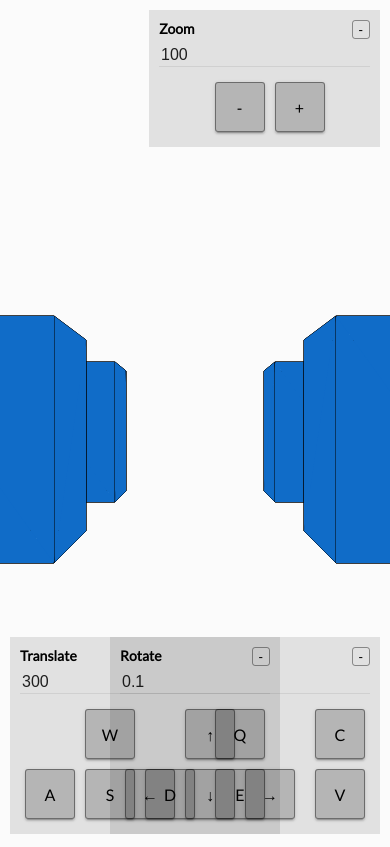
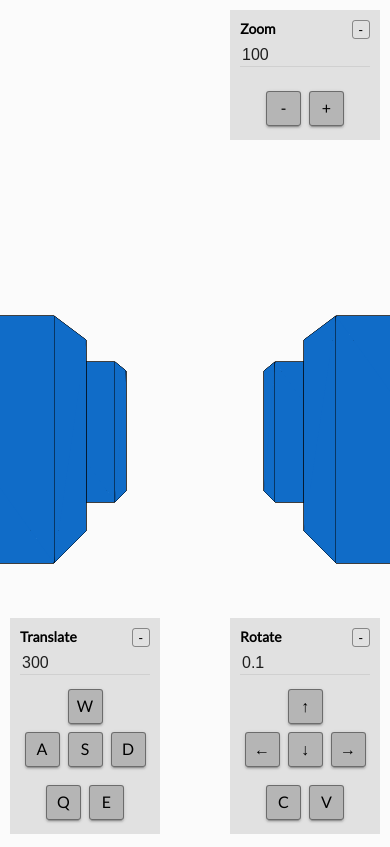
Before and after one commit to raavr/virtual-camera-3d, a website built with webpack: page src/index.html in a window 390 px wide. Built offline with nearby package versions, Linux system fonts and the light colour scheme.

Commit message:
add styles for mobile devices

```diff
--- a/src/app/app.style.scss
+++ b/src/app/app.style.scss
@@ -19,7 +19,13 @@ body {
   padding: 10px;
   background-color: rgba(0,0,0,0.1);
   position: fixed;
+  max-width: 150px;
 
+  @media (min-width: 576px) {
+    & {
+      max-width: none;
+    }
+  }
 
   &.control-wrapper-translate {
     bottom: 10px;
@@ -88,9 +94,27 @@ body {
   display: flex;
   margin-top: 10px;
   justify-content: center;
+  flex-direction: column;
+
+  @media (min-width: 576px) {
+    & {
+      flex-direction: row;
+    }
+  }
 
   .control-col:last-child {
-    margin-left: 10px;
+    margin-top: 10px;
+    margin-left: 0;
+    display: flex;
+    justify-content: center;
+
+    @media (min-width: 576px) {
+      & {
+        display: block;
+        margin-top: 0;
+        margin-left: 10px;
+      }
+    }
   }
 
   .control-row {
@@ -99,12 +123,12 @@ body {
   }
 
   .control-item {
-    width: 50px;
-    height: 50px;
+    width: 35px;
+    height: 35px;
     border: 1px solid rgba(0,0,0,0.4);
     text-align: center;
-    line-height: 50px;
-    margin: 5px;
+    line-height: 32px;
+    margin: 4px;
     background-color: rgba(0,0,0,0.2);
     border-radius: 3px;
     box-shadow: 0 3px 1px -2px rgba(0,0,0,.2),
@@ -113,6 +137,15 @@ body {
     cursor: pointer;
     transition: all 0.1s ease-in-out;
 
+    @media (min-width: 576px) {
+      & {
+        width: 50px;
+        height: 50px;
+        line-height: 50px;
+        margin: 5px;
+      }
+    }
+
     &:hover {
       background-color: rgba(0,0,0,0.1);
     }
```
